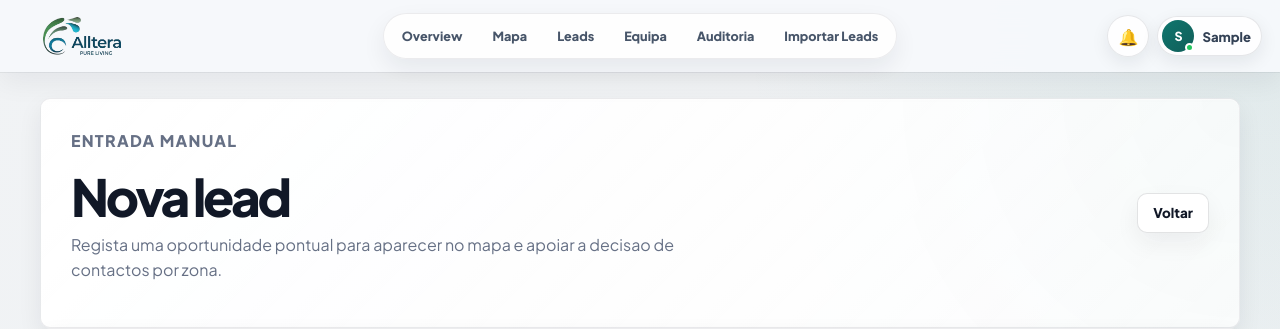
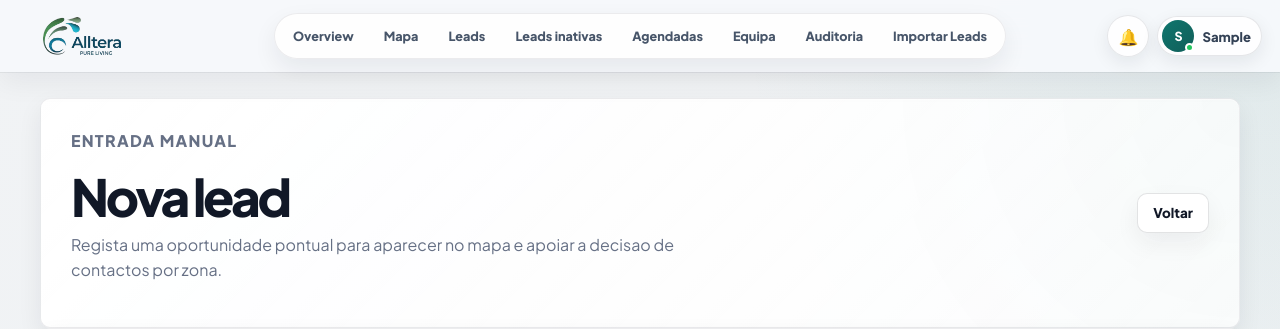
Before and after one commit to bsmarques04-blip/alltera-render, a Flask app: page /leads/nova in a window 1280 px wide. Shown: the top 329 px of the page. Run offline with Flask 3, Linux system fonts and the light colour scheme; a user stored in the database is signed in; tables that the repository leaves empty hold one stand-in row (values such as "Sample post").

Commit message:
Adiciona links para agendadas e leads inativas no menu

```diff
--- a/PlataformaApoioDecisaoComercial/templates/base.html
+++ b/PlataformaApoioDecisaoComercial/templates/base.html
@@ -37,12 +37,15 @@
                 <a href="{{ url_for('admin_overview') }}" {% if request.endpoint == 'admin_overview' %}aria-current="page"{% endif %}>Overview</a>
                 <a href="{{ url_for('mapa_leads') }}" {% if request.endpoint == 'mapa_leads' %}aria-current="page"{% endif %}>Mapa</a>
                 <a href="{{ url_for('todas_leads') }}" {% if request.endpoint == 'todas_leads' %}aria-current="page"{% endif %}>Leads</a>
+                <a href="{{ url_for('leads_inativas') }}" {% if request.endpoint == 'leads_inativas' %}aria-current="page"{% endif %}>Leads inativas</a>
+                <a href="{{ url_for('agendadas') }}" {% if request.endpoint == 'agendadas' %}aria-current="page"{% endif %}>Agendadas</a>
                 <a href="{{ url_for('admin_users') }}" {% if request.endpoint == 'admin_users' %}aria-current="page"{% endif %}>Equipa</a>
                 <a href="{{ url_for('historico') }}" {% if request.endpoint == 'historico' %}aria-current="page"{% endif %}>Auditoria</a>
                 <a href="{{ url_for('importar_leads') }}" {% if request.endpoint == 'importar_leads' %}aria-current="page"{% endif %}>Importar Leads</a>
                 {% else %}
                 <a href="{{ url_for('mapa_leads') }}" {% if request.endpoint == 'mapa_leads' %}aria-current="page"{% endif %}>Mapa</a>
                 <a href="{{ url_for('todas_leads') }}" {% if request.endpoint == 'todas_leads' %}aria-current="page"{% endif %}>Leads</a>
+                <a href="{{ url_for('leads_inativas') }}" {% if request.endpoint == 'leads_inativas' %}aria-current="page"{% endif %}>Leads inativas</a>
                 <a href="{{ url_for('esquecidas') }}" {% if request.endpoint == 'esquecidas' %}aria-current="page"{% endif %}>Follow-ups</a>
                 <a href="{{ url_for('agendadas') }}" {% if request.endpoint == 'agendadas' %}aria-current="page"{% endif %}>
                     Agendadas
```
